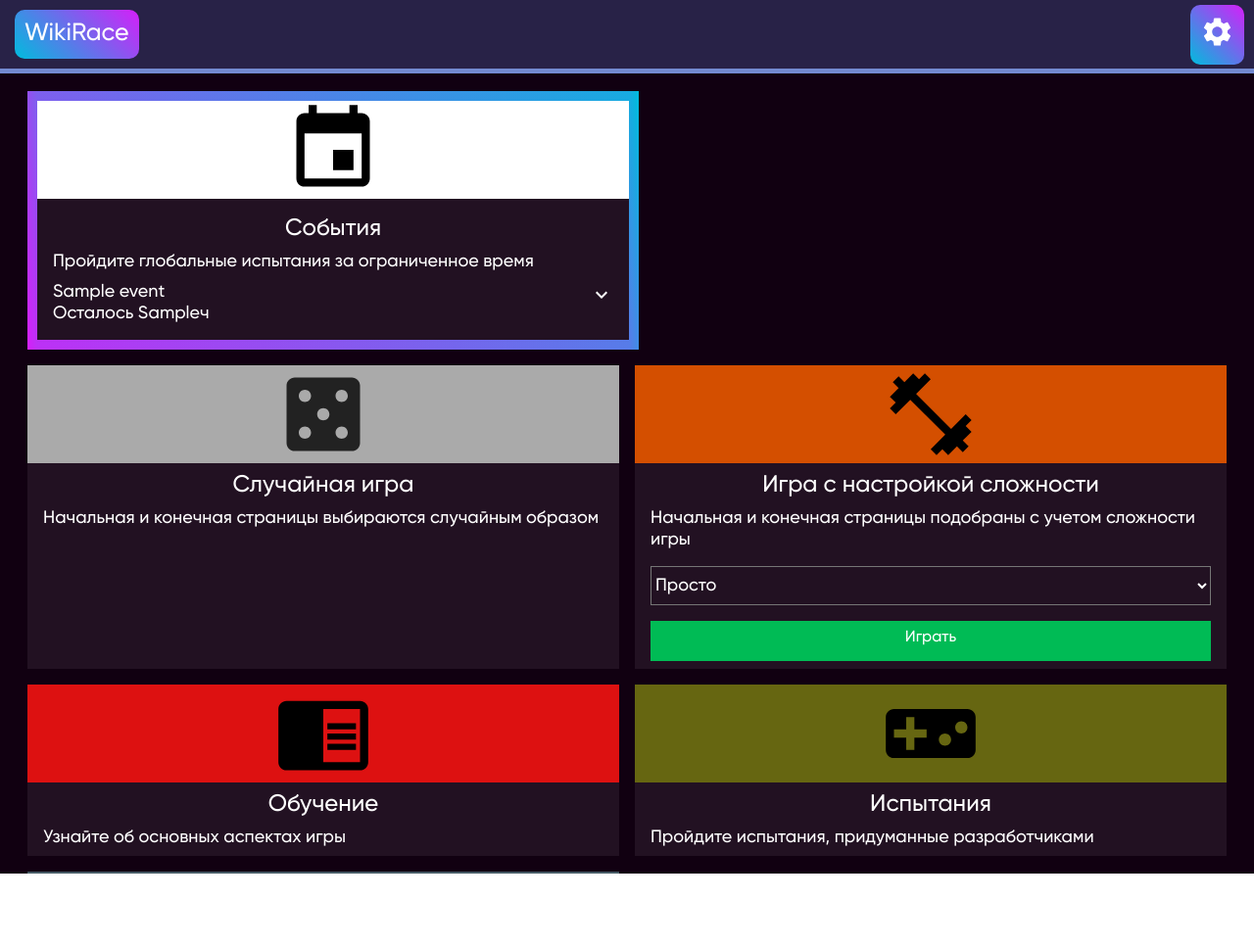
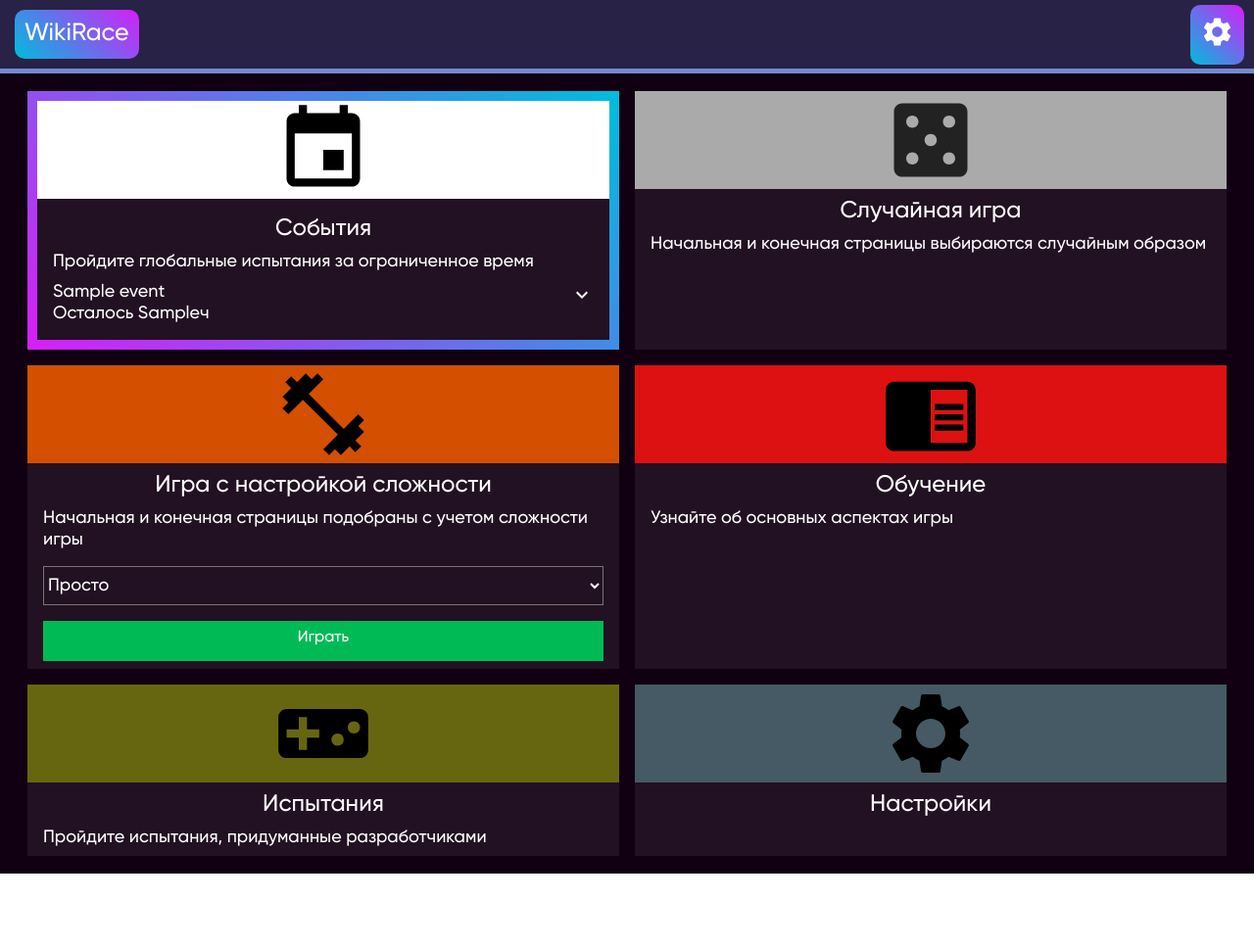
Before and after one commit to igoose1/wikirace, a Django app: template wiki/templates/wiki/start_page.html in a window 1280 px wide. Shown: the whole page at 98% size. Run offline with Django 3.2, Linux system fonts and the light colour scheme; tables that the repository leaves empty hold one stand-in row (values such as "Sample post"); the template is opened without the code that fills it: values that come from a table or form of the project are taken from there, most other values are stand-ins (such as "Sample title", 1, 10 or a date in 2020).

Commit message:
Fix events ui

```diff
--- a/wiki/static/wiki/start_page.js
+++ b/wiki/static/wiki/start_page.js
@@ -83,7 +83,9 @@ $(document).ready(() => {
     });
 
     $('.event-box').on('click', (event) => {
-        const eventBlock = $($(event.target).parents().find(".event-box"));
+        let eventBlock = $(event.target);
+        while (!eventBlock[0].classList.contains('event-box'))
+            eventBlock = eventBlock.parent();
         eventBlock.find('.event-content').toggleClass('visible').toggleClass('invisible');
         eventBlock.find('.expand-event-img').toggleClass('inverted');
         event.stopPropogation();
--- a/wiki/static/wiki/styles/start_page_style.css
+++ b/wiki/static/wiki/styles/start_page_style.css
@@ -785,5 +785,9 @@ form {
     border-width: 10px;
     border-style: solid;
     border-image:
-        linear-gradient(225deg, #00bcdd 0%, #ff00ff 120%)1 100;
+        linear-gradient(225deg, #00bcdd 0%, #ff00ff 120%)1 1;
 }
+
+#card-event {
+    box-sizing: border-box;
+}
```
